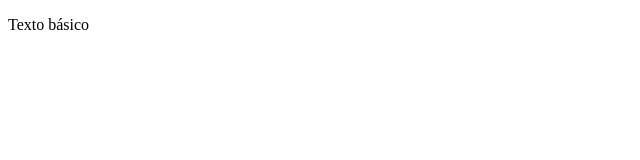
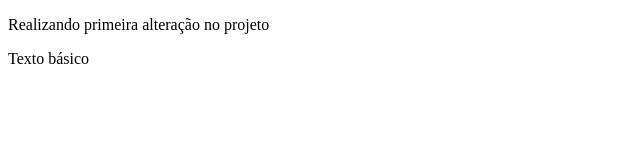
Before and after one commit to RicardoSilvaITA/curso-git, a plain HTML site: page index.html in a window 1280 px wide. Shown: the whole page, without its empty margins (0-640 px from the left). Drawn offline with Linux system fonts and the light colour scheme.

Commit message:
Segunda modificação no projeto

```diff
--- a/index.html
+++ b/index.html
@@ -5,6 +5,7 @@
      <title>Curso de Git</title>
 </head>
 <body>
+     <p>Realizando primeira alteração no projeto</p>
      <p>Texto básico</p>
 </body>
 </html>
```
